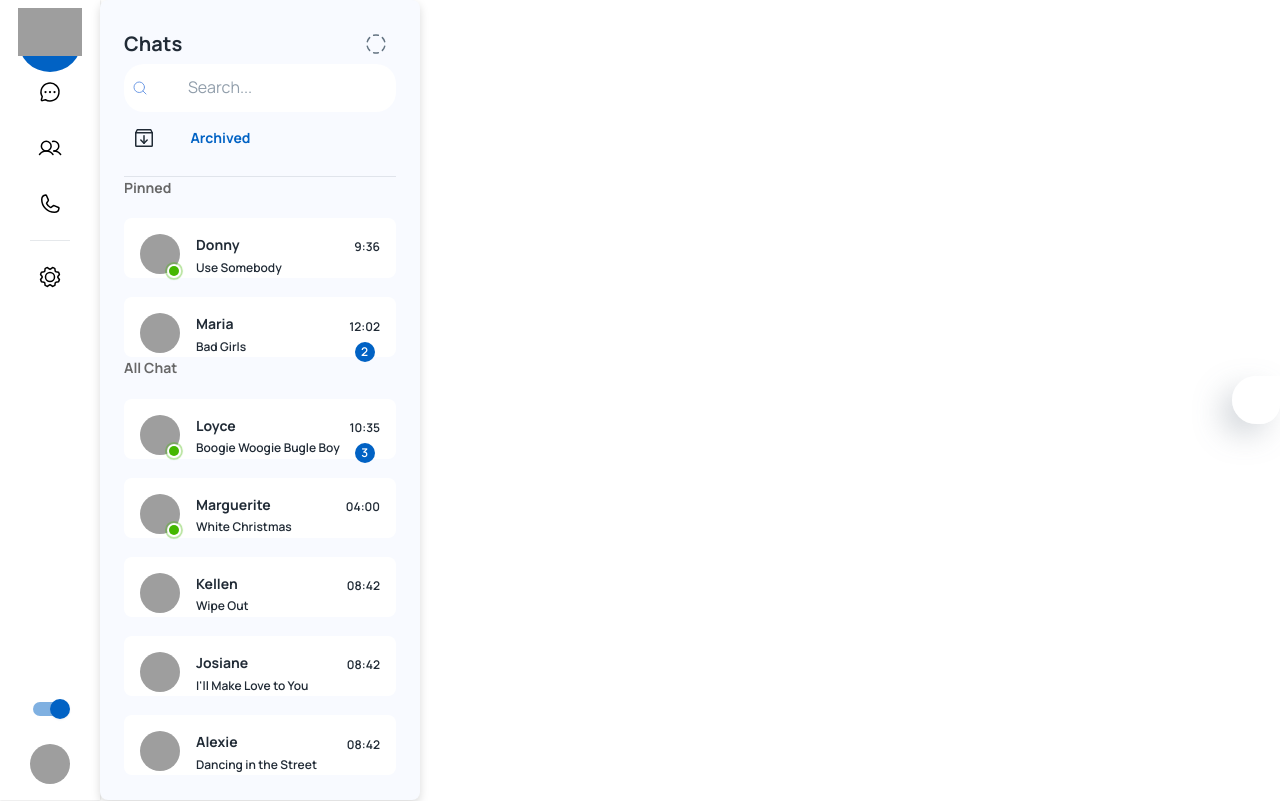
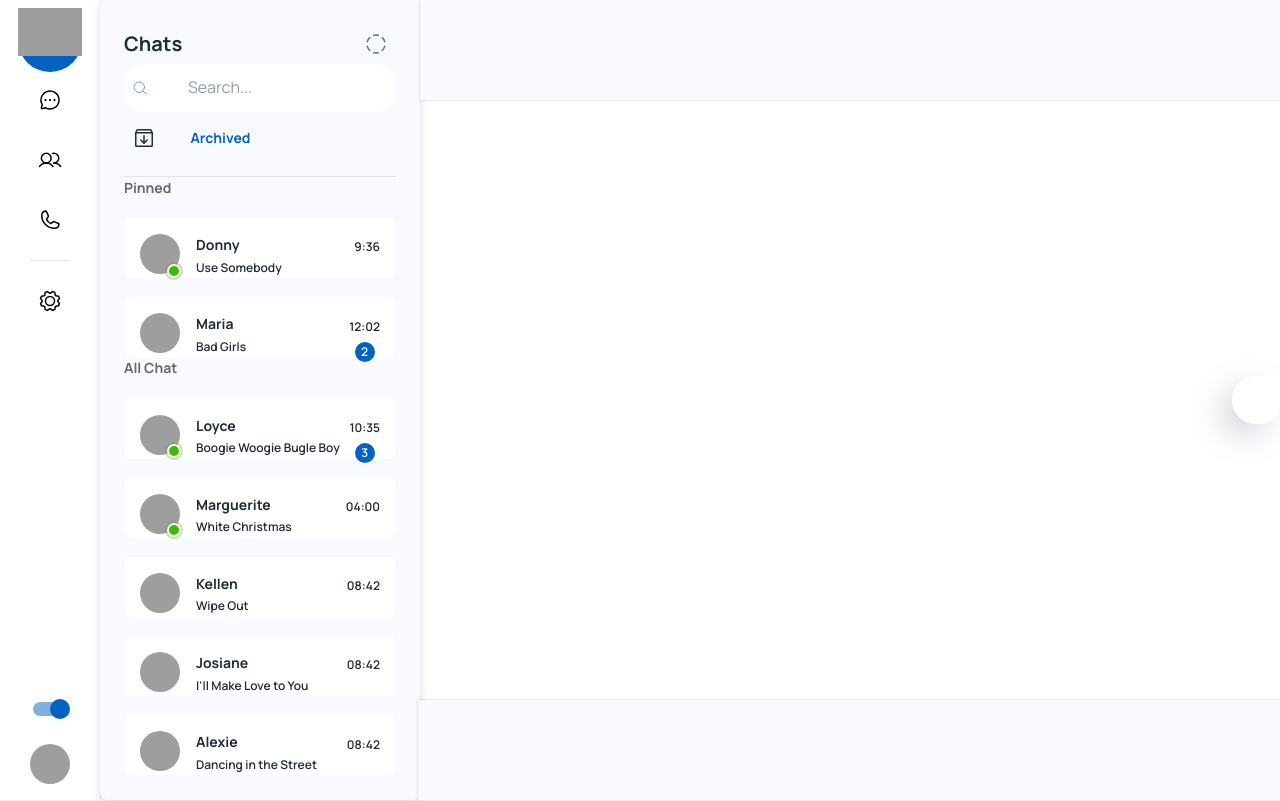
Before and after one commit to BlackProgrammer-prog/ProjectAP, a React (Create React App) app in the folder Frontend/: page /app in a window 1280 px wide. Built offline with nearby package versions, Linux system fonts and the light colour scheme; grey boxes are pictures that could not be loaded; some icons are missing.

Commit message:
display chat

```diff
--- /dev/null
+++ b/Frontend/src/components/Conversation/index.js
@@ -0,0 +1,53 @@
+import { Box, Stack } from '@mui/material';
+import React from 'react';
+
+const Conversation = () => {
+    return (
+        <Stack >
+            {/* chat header */}
+            <Box
+                sx={{
+                    height: "100px",
+                    width: '100%',
+                    backgroundColor: "#F8FAFF",
+                    boxShadow: "0px 0px 2px rgba(0,0,0,0.25)",
+                    position: 'fixed', // تنظیم به صورت ثابت در بالای صفحه
+                    top: 0,  // در بالای صفحه قرار می‌گیرد
+                    left: 420,
+                    // برای اینکه روی سایر بخش‌ها قرار بگیرد
+                }}
+            >
+                <Stack alignItems={'center'} direction={'row'} justifyContent={'space-between'} sx={{
+                    width: '100%',
+                    height: '100%'
+                }}>
+                    {/* Add your content for the header here */}
+                </Stack>
+            </Box>
+
+            {/* msg */}
+            {/* <Box sx={{ width: '100%', flexGrow: 1, paddingTop: '100px' }}>
+
+
+            </Box> */}
+
+            {/* chat footer */}
+            <Box
+                sx={{
+                    height: "100px",
+                    width: '100%',
+                    backgroundColor: "#F8FAFF",
+                    boxShadow: '0px 0px 2px rgba(0,0,0,0.25)',
+                    position: 'fixed',  // قرار گرفتن در پایین صفحه
+                    bottom: 0,   // در پایین صفحه قرار می‌گیرد
+                    left: 418,
+                    // برای اینکه روی سایر بخش‌ها قرار بگیرد
+                }}
+            >
+                {/* Add your footer content here */}
+            </Box>
+        </Stack>
+    );
+}
+
+export default Conversation;
--- a/Frontend/src/layouts/dashboard/index.js
+++ b/Frontend/src/layouts/dashboard/index.js
@@ -18,25 +18,26 @@ const DashboardLayout = () => {
   };
 
   return (
-    <>
+    <Stack >
       <Box sx={{
         backgroundColor: them.palette.background.paper,
         boxShadow: "0px 0px 2px rgba(0,0,0,0.2)",
         height: "100vh",
         width: 100,
         paddingTop: 1
+
       }}>
-        <Stack direction="column" alignItems={"center"} sx={{ width: "100%", height: "100%", display: "flex", flexDirection: "column", justifyContent: "space-between" }}>
+        <Stack direction="column" alignItems={"center"} sx={{ width: "100%", height: "100%", flexDirection: "column", justifyContent: "space-between" }} >
           <Box sx={{
             backgroundColor: them.palette.primary.main,
             height: 64,
             width: 64,
-            borderRadius: 12
+            borderRadius: 12,
           }}>
             <img src={logo} alt="chat logo" />
           </Box>
 
-          <Stack sx={{ width: "max-content" }} direction="column" spacing={2}>
+          <Stack sx={{ width: "max-content", marginTop: 1 }} direction="column" spacing={2.5}>
             {Nav_Buttons.map((el) => (
               <Box
                 key={el.index}
@@ -86,7 +87,7 @@ const DashboardLayout = () => {
         </Stack>
       </Box>
       <Outlet />
-    </>
+    </Stack>
   );
 };
 
--- a/Frontend/src/pages/dashboard/GeneralApp.js
+++ b/Frontend/src/pages/dashboard/GeneralApp.js
@@ -1,12 +1,18 @@
-import React from "react";
+import React, { lazy, Suspense } from "react";
 import Chats from "./Chats";
+import { Box, Stack } from "@mui/material";
+import Conversation from "../../components/Conversation";
+
+const Cat = lazy(() => import("../../components/Cat"));
 
 const GeneralApp = () => {
-
   return (
-    <>
-      <Chats/>
-    </>
+    <Stack direction={"row"} sx={{ width: 'auto' }}>
+      <Chats />
+      <Box sx={{ height: '100%', width: "calc(100vw - 420px)", backgroundColor: '#fff', position: "relative", top: 0, left: 410 }}>
+        <Conversation />
+      </Box>
+    </Stack>
   );
 };
 
```
